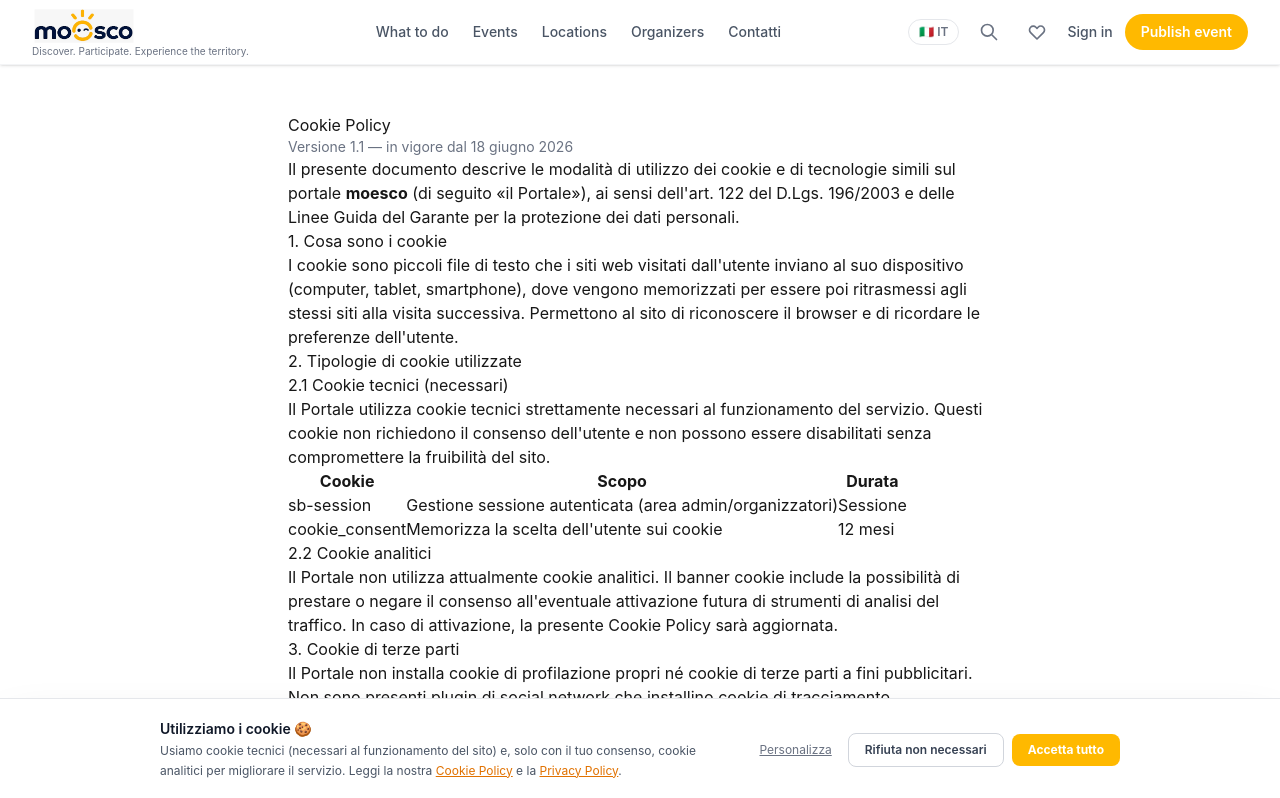
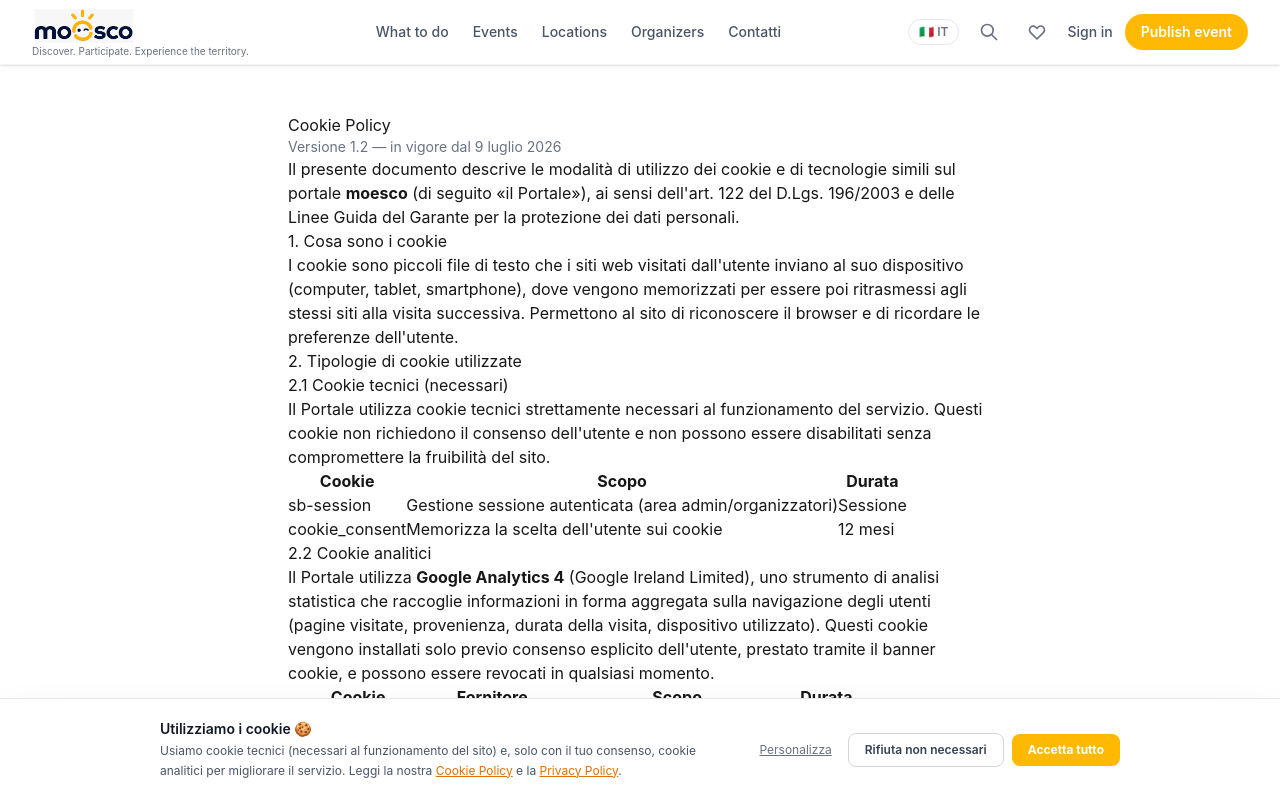
Before and after one commit to domenicograssa/cosafacciamo, a Next.js app: page /cookie-policy in a window 1280 px wide. Shown: the top 798 px of the page. Built offline with nearby package versions, Linux system fonts and the light colour scheme.

Commit message:
feat: aggiungi Google Analytics 4 (gtag) con consenso cookie
- nuovo componente Analytics.tsx che carica gtag.js solo se l'utente
  accetta i cookie analitici dal banner esistente
- integrato in layout.tsx root
- aggiornate cookie policy e privacy policy per riflettere l'uso di GA4

```diff
--- a/src/app/(legal)/cookie-policy/page.tsx
+++ b/src/app/(legal)/cookie-policy/page.tsx
@@ -9,7 +9,7 @@ export default function CookiePolicy() {
   return (
     <article className="prose prose-gray max-w-none">
       <h1>Cookie Policy</h1>
-      <p className="text-sm text-gray-500">Versione 1.1 — in vigore dal 18 giugno 2026</p>
+      <p className="text-sm text-gray-500">Versione 1.2 — in vigore dal 9 luglio 2026</p>
 
       <p>
         Il presente documento descrive le modalità di utilizzo dei cookie e di tecnologie simili
@@ -57,15 +57,49 @@ export default function CookiePolicy() {
 
       <h3>2.2 Cookie analitici</h3>
       <p>
-        Il Portale non utilizza attualmente cookie analitici. Il banner cookie include la possibilità
-        di prestare o negare il consenso all'eventuale attivazione futura di strumenti di analisi
-        del traffico. In caso di attivazione, la presente Cookie Policy sarà aggiornata.
+        Il Portale utilizza <strong>Google Analytics 4</strong> (Google Ireland Limited), uno
+        strumento di analisi statistica che raccoglie informazioni in forma aggregata sulla
+        navigazione degli utenti (pagine visitate, provenienza, durata della visita, dispositivo
+        utilizzato). Questi cookie vengono installati solo previo consenso esplicito dell'utente,
+        prestato tramite il banner cookie, e possono essere revocati in qualsiasi momento.
+      </p>
+      <table>
+        <thead>
+          <tr>
+            <th>Cookie</th>
+            <th>Fornitore</th>
+            <th>Scopo</th>
+            <th>Durata</th>
+          </tr>
+        </thead>
+        <tbody>
+          <tr>
+            <td>_ga</td>
+            <td>Google Analytics</td>
+            <td>Distingue gli utenti univoci</td>
+            <td>13 mesi</td>
+          </tr>
+          <tr>
+            <td>_ga_FF8FCVMKSZ</td>
+            <td>Google Analytics</td>
+            <td>Mantiene lo stato della sessione</td>
+            <td>13 mesi</td>
+          </tr>
+        </tbody>
+      </table>
+      <p>
+        Per approfondimenti sul trattamento dei dati da parte di Google si rimanda alla{' '}
+        <a href="https://policies.google.com/privacy" target="_blank" rel="noopener noreferrer">
+          informativa privacy di Google
+        </a>.
       </p>
 
       <h2>3. Cookie di terze parti</h2>
       <p>
         Il Portale non installa cookie di profilazione propri né cookie di terze parti a fini
-        pubblicitari. Non sono presenti plugin di social network che installino cookie di tracciamento.
+        pubblicitari. È presente unicamente il cookie analitico di terze parti di Google Analytics
+        descritto al punto 2.2, attivato solo previo consenso. Non sono presenti plugin di social
+        network che installino cookie di tracciamento.
       </p>
 
       <h2>4. Come gestire i cookie</h2>
--- a/src/app/(legal)/privacy-policy/page.tsx
+++ b/src/app/(legal)/privacy-policy/page.tsx
@@ -47,8 +47,10 @@ export default function PrivacyPolicy() {
 
       <h3>2.3 Cookie e tecnologie di tracciamento</h3>
       <p>
-        Il portale utilizza cookie tecnici necessari al funzionamento. Non sono attualmente utilizzati
-        cookie analitici o di profilazione. Per informazioni dettagliate si rimanda alla{' '}
+        Il portale utilizza cookie tecnici necessari al funzionamento e, solo previo consenso
+        dell'utente, cookie analitici (Google Analytics 4) per analizzare in forma aggregata
+        l'utilizzo del sito. Non sono utilizzati cookie di profilazione. Per informazioni
+        dettagliate si rimanda alla{' '}
         <a href="/cookie-policy">Cookie Policy</a>.
       </p>
 
--- a/src/app/layout.tsx
+++ b/src/app/layout.tsx
@@ -3,6 +3,7 @@ import { Nunito } from 'next/font/google'
 import "./globals.css";
 import Navbar from "@/components/layout/Navbar";
 import CookieBanner from "@/components/ui/CookieBanner";
+import Analytics from "@/components/Analytics";
 import { LanguageProvider } from "@/lib/i18n/LanguageContext";
 import FooterClient from "@/components/layout/FooterClient";
 
@@ -50,6 +51,7 @@ export default function RootLayout({
           <main className="flex-1">{children}</main>
           <FooterClient />
           <CookieBanner />
+          <Analytics />
         </LanguageProvider>
       </body>
     </html>
--- /dev/null
+++ b/src/components/Analytics.tsx
@@ -0,0 +1,33 @@
+'use client'
+
+import Script from 'next/script'
+import { useCookieConsent } from '@/components/ui/CookieBanner'
+
+const GA_MEASUREMENT_ID = 'G-FF8FCVMKSZ'
+
+// Carica Google Analytics (gtag.js) solo se l'utente ha prestato consenso
+// ai cookie analitici tramite il CookieBanner. Reagisce in tempo reale
+// alle modifiche di consenso (evento 'moesco:cookie-consent'), senza
+// richiedere il reload della pagina.
+export default function Analytics() {
+  const consenso = useCookieConsent()
+
+  if (!consenso?.analitici) return null
+
+  return (
+    <>
+      <Script
+        strategy="afterInteractive"
+        src={`https://www.googletagmanager.com/gtag/js?id=${GA_MEASUREMENT_ID}`}
+      />
+      <Script id="ga-init" strategy="afterInteractive">
+        {`
+          window.dataLayer = window.dataLayer || [];
+          function gtag(){dataLayer.push(arguments);}
+          gtag('js', new Date());
+          gtag('config', '${GA_MEASUREMENT_ID}');
+        `}
+      </Script>
+    </>
+  )
+}
```
